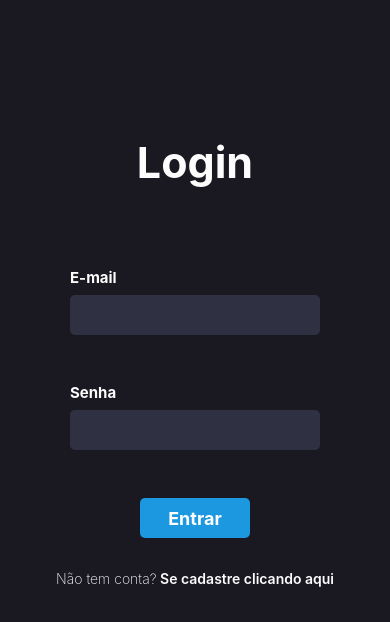
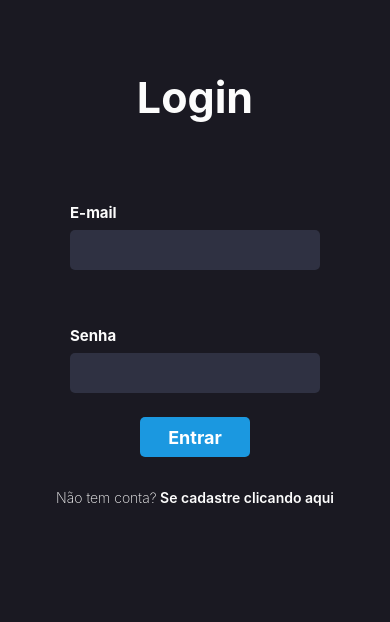
Before and after one commit to IgorEverton/Iacademy, a React Native app: screen /Login in a window 390 px wide. Shown: the top 622 px of the page. Built offline with nearby package versions, Linux system fonts and the light colour scheme.

Commit message:
atualizndo função e layout da tela Pendencia

```diff
--- a/src/components/Login.js
+++ b/src/components/Login.js
@@ -2,8 +2,6 @@ import React,  {useState} from 'react';
 import AsyncStorage from '@react-native-async-storage/async-storage';
 import {Text, View, TextInput, TouchableOpacity, StyleSheet} from 'react-native';
 import { useNavigation } from '@react-navigation/native';
-
-
 
 const LoginForm = () =>{
   const [email, setEmail] = useState("");
@@ -43,12 +41,12 @@ const LoginForm = () =>{
           <TextInput style={styles.input} value={email} onChangeText={setEmail}/>
         </View>
 
-        <View style={{flexDirection:"row",justifyContent:"space-between",marginTop:"32px",width:"250px"}}>
+        <View style={{justifyContent:"space-between",marginTop:"32px",width:"250px"}}>
           <Text style={styles.label}>Senha</Text>
+          <TextInput style={styles.input} value={senha} onChangeText={setSenha}/>
         </View>
-          <TextInput style={styles.input} value={senha} onChangeText={setSenha}/>
-          <View style={{paddingTop:"2rem"}}>
-            <TouchableOpacity onPress={handleLogin}
+          <View>
+            <TouchableOpacity onPress={() => navigation.navigate('Dashboard')}
             style={styles.button}>
                 <Text style={styles.textButton}>Entrar</Text>
             </TouchableOpacity>
@@ -57,7 +55,7 @@ const LoginForm = () =>{
               <TouchableOpacity onPress={() => navigation.navigate('Cadastro')} style={{ fontWeight: 600,color:"#FCFCFC"}}> Se cadastre clicando aqui</TouchableOpacity>
             </Text>
       </View>
-  );
+    );
   }
 
 export default ()=>{
@@ -74,10 +72,10 @@ const styles = StyleSheet.create({
   container: {
     flex:1,
     display:"flex",
-    paddingTop:"6.5rem",
+    paddingTop:"10%",
     alignItems:"center",
     backgroundColor:"#1A1922",
-    paddingBottom:"6.5rem",
+    paddingBottom:"55%",
   },
   h1:{
     textAlign:"center",
@@ -91,15 +89,15 @@ const styles = StyleSheet.create({
   label:{
     fontSize:15,
     fontWeight:"bold",
-    color:"#FCFCFC"
+    color:"#FCFCFC",
+    marginBottom:"0.5rem"
   },
   input:{
     backgroundColor:"#2F3142",
     height:"40px",
     width:"250px",
     borderRadius:"5px",
-    marginTop:"0.5rem",
-    marginBottom:"1rem"
+    marginBottom:"1.5rem"
   },
   button:{
     backgroundColor:"#1B98E0",
--- a/src/components/Pendencia.js
+++ b/src/components/Pendencia.js
@@ -118,10 +118,6 @@ const Pendencias = () =>{
       <View style={{flex:1, backgroundColor: "white", marginBottom: 100}}>
         <Text style={{textAlign:"center",fontSize:35, fontWeight:"bold",marginTop:"32px", marginBottom:"10px"}}>Pendências</Text>
 
-        <Divzinha titulo={"Atividade de empreendedorismo e investimentos"}
-        config={{completo: 100, aceitavel: 90}}
-        status={100} detalhes={[""]}/>
-
         <Divzinha titulo={"Atividade de React Native"} config={{completo: 100, aceitavel: 80}}  status={80} detalhes={["5.5: Criando componentes", "5.6: useState e useEffect"]}/>
 
 	      <Divzinha titulo={"Atividade de Python: Listas"} config={{completo: 100, aceitavel: 70}}  status={60} detalhes={["2.2: Quando usar listas", "2.3: Como tratar strings de listas", "2.6: Fracionando as listas", "2.7: Lista de listas"]}/>
--- a/src/components/Perfil.js
+++ b/src/components/Perfil.js
@@ -10,7 +10,6 @@ const Perfil=()=>{
   const [confirmaSenha, setconfirmaSenha] = useState("");
 
   useEffect(() => {
-    // Carregar os dados do usuário do AsyncStorage ao carregar a tela de Perfil
     loadUserData();
   }, []);
 
@@ -42,10 +41,13 @@ const Perfil=()=>{
       const userString = await AsyncStorage.getItem('user');
       if (userString) {
         const user = JSON.parse(userString);
-        // Atualizar os dados do usuário com os novos valores
         const updatedUser = { ...user, nome, email, senha };
         await AsyncStorage.setItem('user', JSON.stringify(updatedUser));
         alert('Dados atualizados com sucesso');
+        setNome("");
+        setEmail("");
+        setSenha("");
+        setconfirmaSenha("");
       } else {
         alert('Usuário não encontrado');
       }
```
